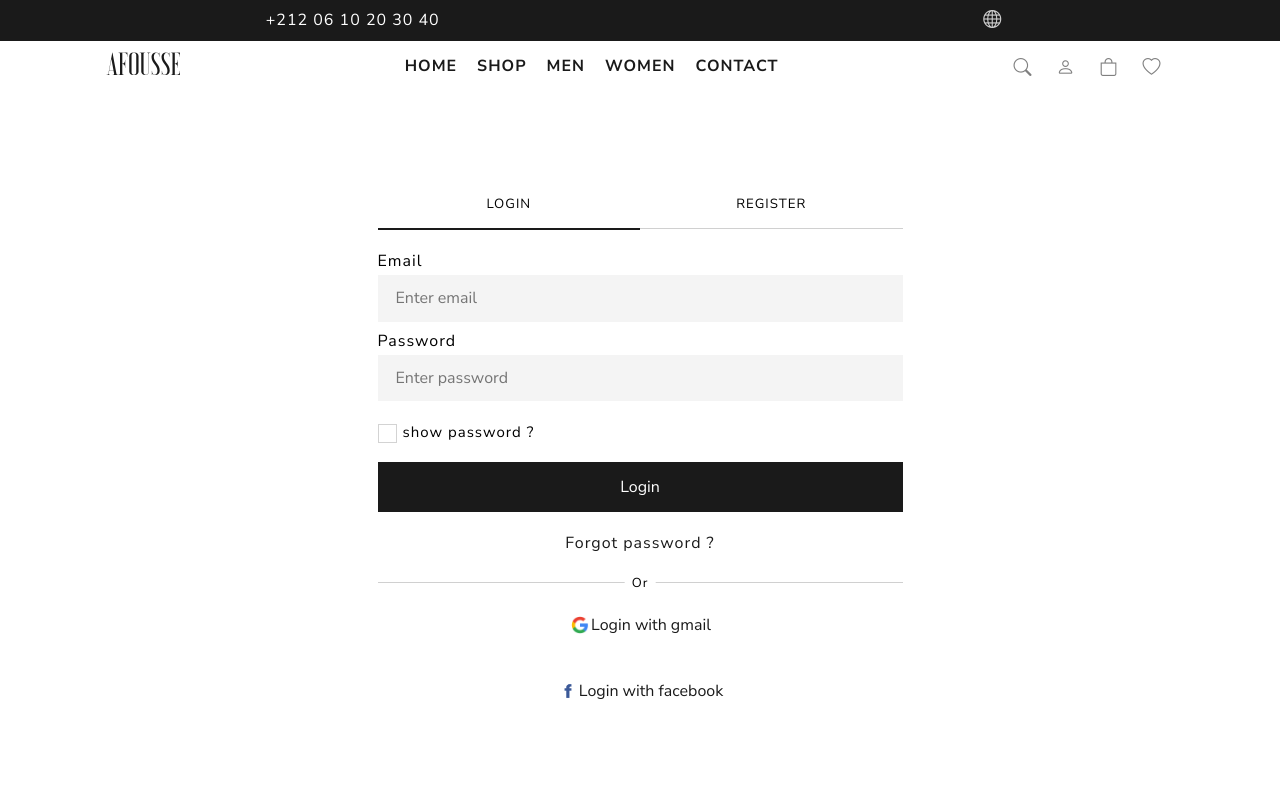
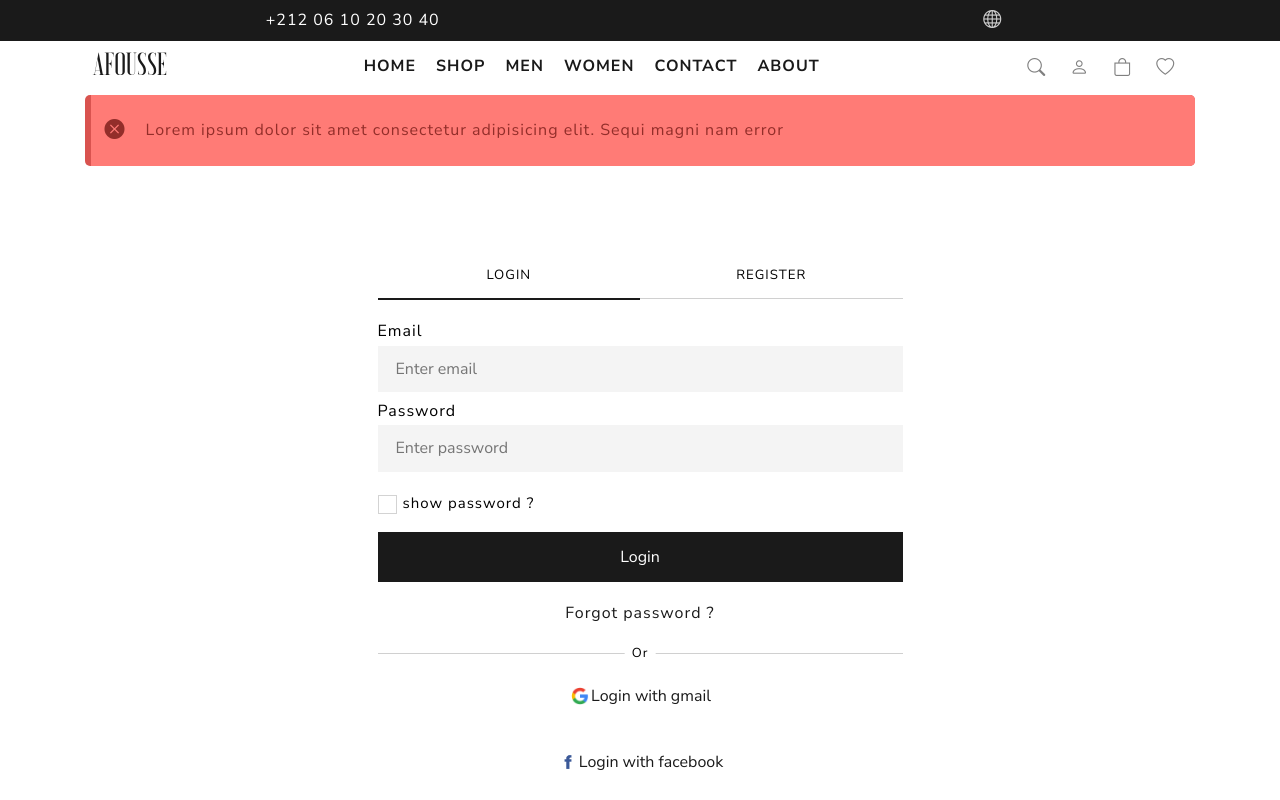
Before and after one commit to Ayman-shaim1/afousse, a React (Create React App) app: page /Login in a window 1280 px wide. Built offline with nearby package versions, Linux system fonts and the light colour scheme.

Commit message:
start working on alert component

```diff
--- /dev/null
+++ b/src/components/Alert.js
@@ -0,0 +1,33 @@
+import React from "react";
+import {
+  Alert as SCAlert,
+  AlertContainer,
+  AlertIcon,
+  AlertText,
+} from "./styles/Alert.styled";
+
+const alerticons = {
+  red: <AlertIcon className="bi bi-x-circle-fill" type="red"></AlertIcon>,
+  green: (
+    <AlertIcon className="bi bi-check-circle-fill" type="green"></AlertIcon>
+  ),
+  yellow: (
+    <AlertIcon
+      className="bi bi-exclamation-circle-fill"
+      type="yellow"
+    ></AlertIcon>
+  ),
+};
+
+const Alert = ({ type, text, icon }) => {
+  return (
+    <SCAlert type={type}>
+      <AlertContainer type={type}>
+        {icon && alerticons[type]}
+        <AlertText type={type}>{text}</AlertText>
+      </AlertContainer>
+    </SCAlert>
+  );
+};
+
+export default Alert;
--- a/src/components/Header.js
+++ b/src/components/Header.js
@@ -57,6 +57,9 @@ const Header = () => {
           <NavItem to="/shop/men" onClick={closeNavbarHandler}>
             Contact
           </NavItem>
+          <NavItem to="/shop/men" onClick={closeNavbarHandler}>
+            About
+          </NavItem>
           <NavResponsiveItem to="/" onClick={closeNavbarHandler}>
             Favorites
           </NavResponsiveItem>
--- a/src/components/index.js
+++ b/src/components/index.js
@@ -10,7 +10,6 @@ export { default as Tabs } from "./Tabs";
 export { default as Tab } from "./Tab";
 export { default as Padding } from "./Padding";
 export { default as Margin } from "./Margin";
-
 export { default as Row } from "./Row";
-
 export { default as Column } from "./Column";
+export { default as Alert } from "./Alert";
--- /dev/null
+++ b/src/components/styles/Alert.styled.js
@@ -0,0 +1,30 @@
+import styled from "styled-components";
+
+export const Alert = styled.div`
+  display: flex;
+  align-items: center;
+  justify-content: flex-end;
+  background-color: ${(props) =>
+    props.type ? `var(--${props.type}-color)` : ``};
+  border-radius: 5px;
+`;
+export const AlertContainer = styled.div`
+  display: flex;
+  align-items: center;
+  background-color: ${(props) =>
+    props.type ? `var(--light-${props.type}-color)` : ``};
+  height: 100%;
+  width: 99.5%;
+  padding: 10px 14px;
+  border-radius: 0 5px 5px 0;
+`;
+export const AlertIcon = styled.span`
+  margin-right: 20px;
+  font-size: 20px;
+  color: ${(props) =>
+    props.type ? `var(--very-dark-${props.type}-color)` : ``};
+`;
+export const AlertText = styled.p`
+  color: ${(props) =>
+    props.type ? `var(--very-dark-${props.type}-color)` : ``};
+`;
--- a/src/components/styles/Header.styled.js
+++ b/src/components/styles/Header.styled.js
@@ -81,7 +81,6 @@ export const NavLink = styled(Link)`
   color: var(--white-color);
   text-decoration: none;
   text-transform: uppercase;
-  text-align: center;
   transition: 0.1s;
 `;
 export const NavItem = styled(Link)`
@@ -92,8 +91,8 @@ export const NavItem = styled(Link)`
   text-align: center;
   font-weight: bold;
   transition: 0.1s;
+  cursor: pointer;
 
-  cursor: pointer;
   &::after {
     content: "";
     display: block;
@@ -104,7 +103,7 @@ export const NavItem = styled(Link)`
   }
 
   &:hover {
-    color: var(--gray-color);
+    color: var(--dark-gray-color);
   }
 
   &:hover::after {
--- a/src/pages/LoginPage.js
+++ b/src/pages/LoginPage.js
@@ -1,11 +1,16 @@
 import React from "react";
-import { Column, Margin, Row, Tab, Tabs } from "../components";
+import { Alert, Column, Margin, Row, Tab, Tabs } from "../components";
 import Login from "../components/Login";
 import Register from "../components/Register";
 
 const LoginPage = () => {
   return (
     <>
+      <Alert
+        text={`Lorem ipsum dolor sit amet consectetur adipisicing elit. Sequi magni nam error`}
+        type={"red"}
+        icon
+      />
       <Margin top={"60"}>
         <Row>
           <Column xs={12} sm={12} md={1} lg={2} xl={3}></Column>
--- a/src/styles/variables.css
+++ b/src/styles/variables.css
@@ -7,8 +7,19 @@
   --light-gray-color: #f4f4f4;
   --gray-color: #d0d0d0;
   --dark-gray-color: #808080;
+  /* red color : */
+  --light-red-color: #ff7b76;
   --red-color: #d9534f;
+  --dark-red-color: #b5403e;
+  --very-dark-red-color: #932e2a;
+
+  /* green color : */
   --green-color: #4bbf73;
+  --light-green-color: #7cdf9e;
+  --dark-green-color: #318d58;
+  --very-dark-green-color: #1e573b;
+  /* yellow color : */
   --yellow-color: #f0ad4e;
+  /* info color : */
   --info-color: #1f9bcf;
 }
```
Also changed, not shown: public/index.html (line endings or trailing spaces).
